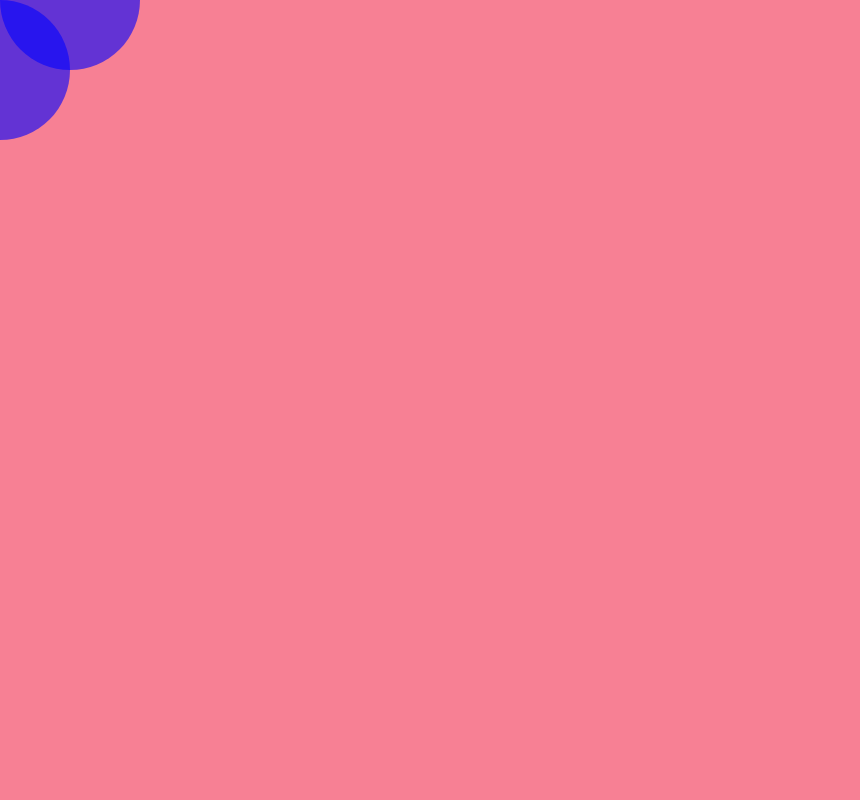
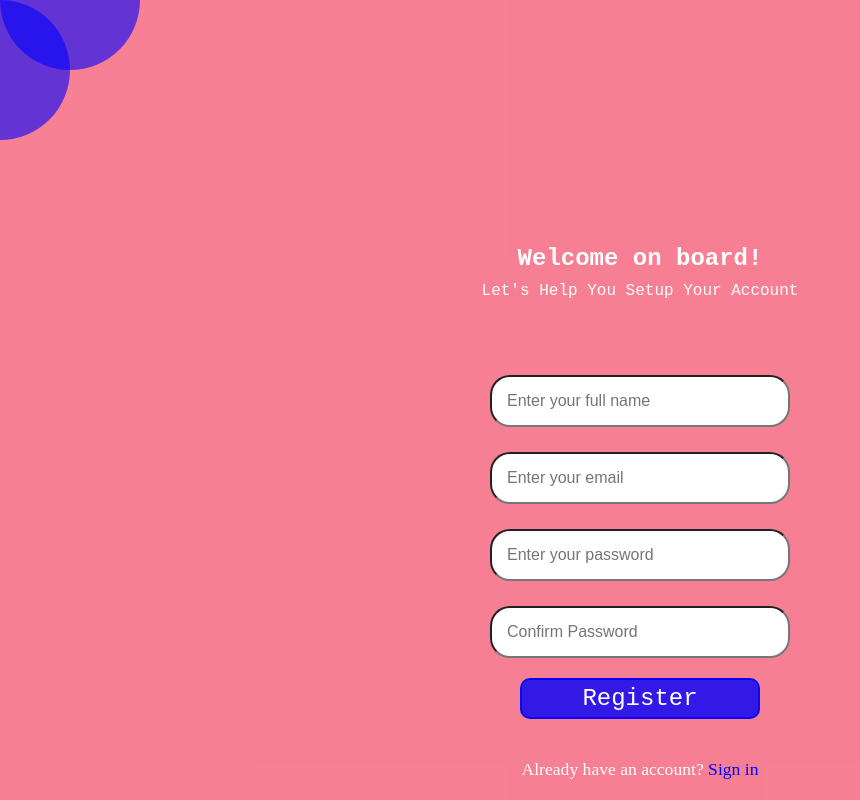
Before and after one commit to Folayimi/DERM-AI, a React (Create React App) app: page /register in a window 1280 px wide. Shown: the whole page, without its empty margins (0-860 px from the left). Built offline with nearby package versions, Linux system fonts and the light colour scheme.

Commit message:
completed register section

```diff
--- a/src/Components/Home/Home.js
+++ b/src/Components/Home/Home.js
@@ -31,15 +31,7 @@ const Home = ({ navRefList }) => {
             <button className='startbtn'>GET STARTED</button>
           </Link>
         </div>
-        <div
-          style={{
-            position: 'absolute',
-            bottom: '0px',
-            justifyContent: 'center',
-          }}
-        >
-          <div className='dermimg'></div>
-        </div>
+        <div className='dermimg'></div>
       </div>
     </>
   )
--- a/src/Components/Register/Register.css
+++ b/src/Components/Register/Register.css
@@ -1,8 +1,40 @@
 .regbg {
-  background-color: rgb(245, 96, 121,0.8);
+  background-color: rgb(245, 96, 121, 0.8);
   width: 100vw;
   height: 100vh;
   overflow-y: auto;
   align-items: center;
   padding: auto;
 }
+
+.inputcover {
+  position: absolute;
+  bottom: 0px;
+  left: auto;
+  right: auto;
+  width: 100vw;
+  text-align: center;
+  font-family: 'Corier New';
+  margin-top: 250px;
+}
+.input {
+  padding: 15px;
+  font-size: 1rem;
+  width: 300px;
+  border-radius: 20px;
+  margin: auto;
+  margin-top: 25px;
+}
+.registerbtn {
+  margin: 20px;
+  padding: 5px;
+  padding-left: 60px;
+  padding-right: 60px;
+  cursor: pointer;
+  font-family: monospace;
+  background-color: rgba(0, 0, 250, 0.8);
+  font-size: 1.5rem;
+  border-radius: 10px;
+  border: solid rgba(0, 0, 250, 0.8) 2px;
+  color: white;
+}
--- a/src/Components/Register/Register.js
+++ b/src/Components/Register/Register.js
@@ -3,6 +3,20 @@ import { Link } from 'react-router-dom'
 import './Register.css'
 
 const Register = () => {
+  const [fields, setFields] = useState({
+    fullName: '',
+    email: '',
+    password: '',
+    confirmPassword: '',
+  })
+  const handleInputChange = (e) => {
+    const name = e.target.getAttribute('name')
+    const value = e.target.value
+    setFields((fields) => {
+      return { ...fields, [name]: value }
+    })
+  }
+  const handleRegister = () => {}
   return (
     <>
       <div className='regbg'>
@@ -30,6 +44,72 @@ const Register = () => {
             backgroundColor: 'rgba(0,0,255,0.6)',
           }}
         ></div>
+        <div className='inputcover' onChange={handleInputChange}>
+          <div
+            style={{
+              color: 'white',
+              fontFamily: 'Courier New',
+              marginBottom: '50px',
+            }}
+          >
+            <p>
+              <label style={{ fontWeight: 'bold', fontSize: '1.5rem' }}>
+                Welcome on board!
+              </label>
+            </p>
+            <p style={{ marginTop: '10px' }}>
+              <label>Let's Help You Setup Your Account</label>
+            </p>
+          </div>
+          <div>
+            <input
+              className='input'
+              name='fullname'
+              defaultValue={fields.fullName}
+              placeholder='Enter your full name'
+            />
+          </div>
+          <div>
+            <input
+              className='input'
+              name='email'
+              defaultValue={fields.email}
+              placeholder='Enter your email'
+            />
+          </div>
+          <div>
+            <input
+              className='input'
+              name='password'
+              type='password'
+              placeholder='Enter your password'
+              defaultValue={fields.password}
+            />
+          </div>
+          <div>
+            <input
+              className='input'
+              name='fullname'
+              type='password'
+              placeholder='Confirm Password'
+              defaultValue={fields.fullName}
+            />
+          </div>
+          <div>
+            <button className='registerbtn' onClick={handleRegister}>
+              Register
+            </button>
+          </div>
+          <p style={{ margin: '20px', color: 'white', fontSize: '1.1rem' }}>
+            <label>Already have an account? </label>
+            <Link
+              style={{ textDecoration: 'none', color: 'blue' }}
+              to='/signin'
+            >
+              <label>Sign in</label>
+            </Link>
+          </p>
+        </div>
       </div>
     </>
   )
```
Also changed, not shown: 1 other file (tests, documents, lock files or other folders).
